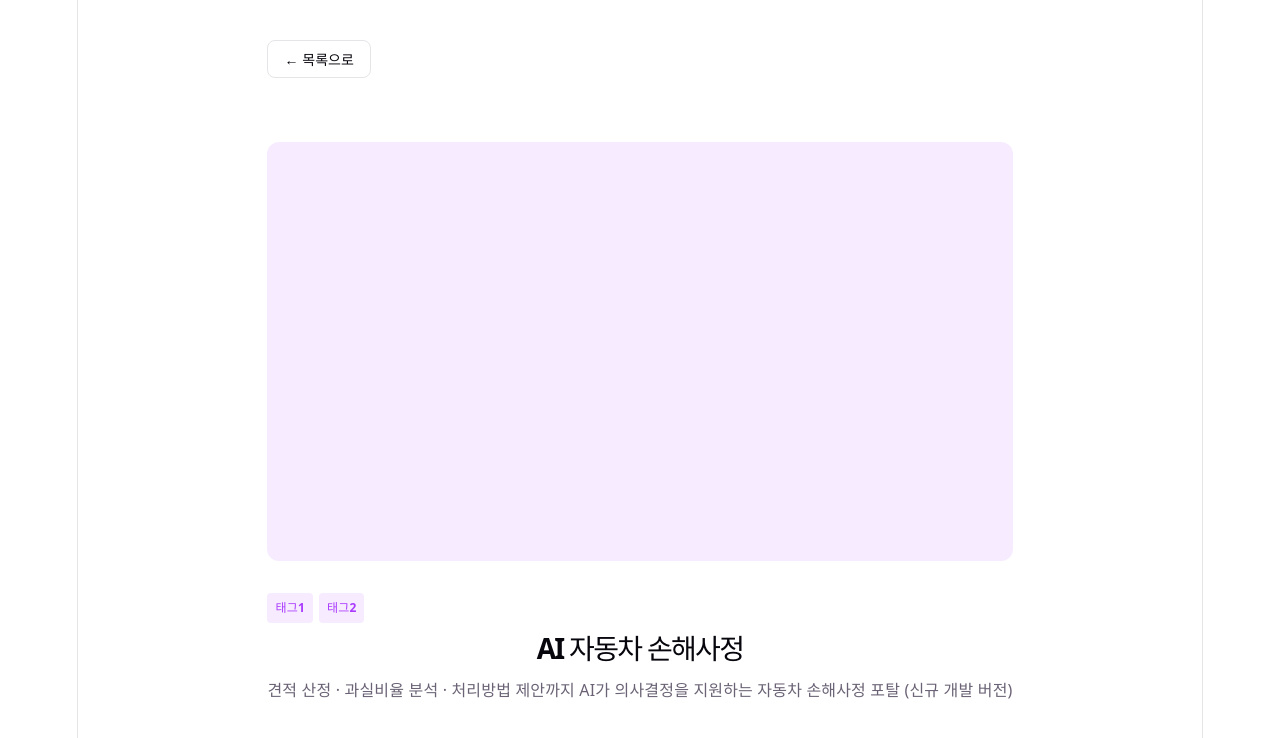
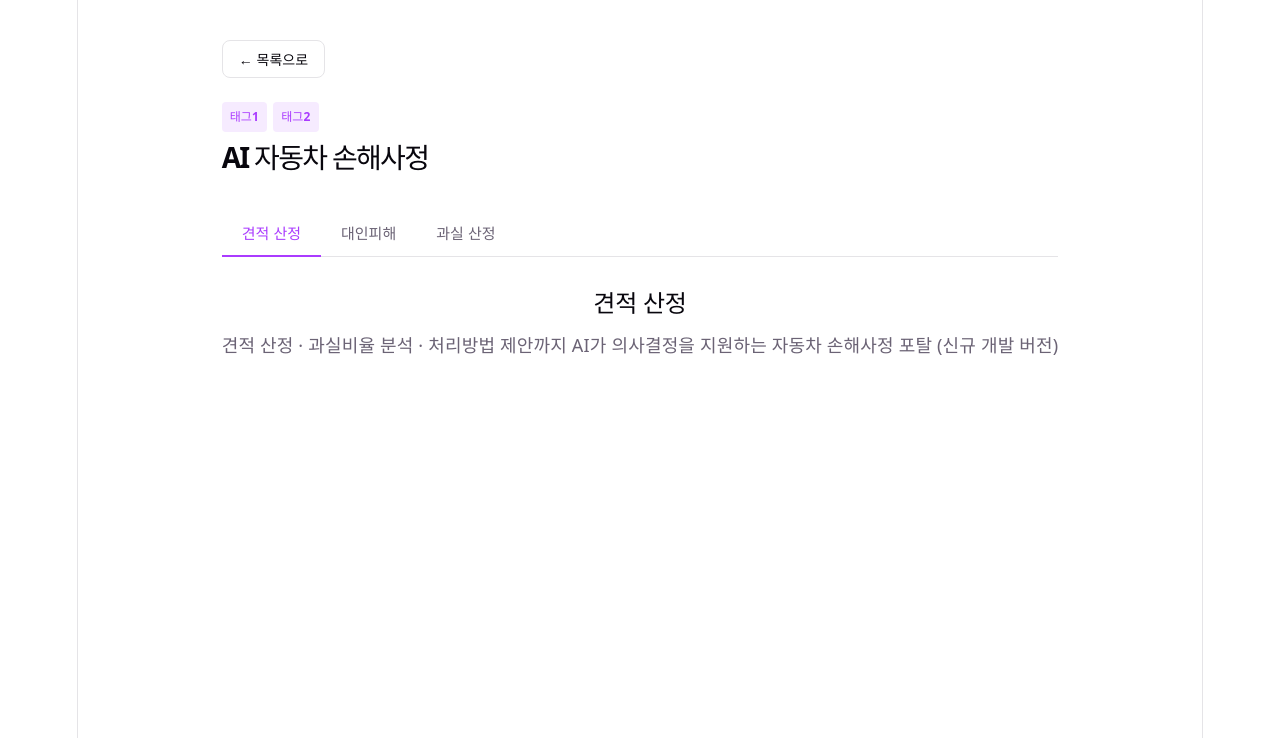
Before and after one commit to munjung/mvp-fe, a React (Vite) app: page /cards/1 in a window 1280 px wide. Shown: the top 738 px of the page. Built offline with nearby package versions, Linux system fonts and the light colour scheme.

Commit message:
tabs 추가

```diff
--- /dev/null
+++ b/src/components/TabMenu.css
@@ -0,0 +1,29 @@
+.tab-menu {
+  display: flex;
+  border-bottom: 1px solid var(--border);
+  margin-bottom: 32px;
+  gap: 0;
+}
+
+.tab-item {
+  padding: 12px 20px;
+  font-size: 15px;
+  font-weight: 500;
+  color: var(--text);
+  background: none;
+  border: none;
+  border-bottom: 2px solid transparent;
+  margin-bottom: -1px;
+  cursor: pointer;
+  transition: color 0.15s, border-color 0.15s;
+
+  &:hover {
+    color: var(--text-h);
+  }
+}
+
+.tab-item--active {
+  color: var(--accent);
+  border-bottom-color: var(--accent);
+  font-weight: 600;
+}
--- /dev/null
+++ b/src/components/TabMenu.tsx
@@ -0,0 +1,26 @@
+import './TabMenu.css'
+
+const TABS = ['견적 산정', '대인피해', '과실 산정']
+
+interface TabMenuProps {
+  active: number
+  onChange: (index: number) => void
+}
+
+function TabMenu({ active, onChange }: TabMenuProps) {
+  return (
+    <nav className="tab-menu">
+      {TABS.map((tab, index) => (
+        <button
+          key={tab}
+          className={`tab-item${active === index ? ' tab-item--active' : ''}`}
+          onClick={() => onChange(index)}
+        >
+          {tab}
+        </button>
+      ))}
+    </nav>
+  )
+}
+
+export default TabMenu
--- /dev/null
+++ b/src/components/tabs/EstimateTab.tsx
@@ -0,0 +1,17 @@
+import type { Card } from '../../api/cards'
+
+interface Props {
+  card: Card
+}
+
+function EstimateTab({ card }: Props) {
+  return (
+    <section>
+      <h2 style={{ color: 'var(--text-h)', marginBottom: 12 }}>견적 산정</h2>
+      <p style={{ color: 'var(--text)', lineHeight: 1.7 }}>{card.description}</p>
+      {/* TODO: 견적 산정 기능 구현 */}
+    </section>
+  )
+}
+
+export default EstimateTab
--- /dev/null
+++ b/src/components/tabs/FaultTab.tsx
@@ -0,0 +1,17 @@
+import type { Card } from '../../api/cards'
+
+interface Props {
+  card: Card
+}
+
+function FaultTab({ card }: Props) {
+  return (
+    <section>
+      <h2 style={{ color: 'var(--text-h)', marginBottom: 12 }}>과실 산정</h2>
+      <p style={{ color: 'var(--text)', lineHeight: 1.7 }}>{card.description}</p>
+      {/* TODO: 과실 산정 기능 구현 */}
+    </section>
+  )
+}
+
+export default FaultTab
--- /dev/null
+++ b/src/components/tabs/InjuryTab.tsx
@@ -0,0 +1,17 @@
+import type { Card } from '../../api/cards'
+
+interface Props {
+  card: Card
+}
+
+function InjuryTab({ card }: Props) {
+  return (
+    <section>
+      <h2 style={{ color: 'var(--text-h)', marginBottom: 12 }}>대인피해</h2>
+      <p style={{ color: 'var(--text)', lineHeight: 1.7 }}>{card.description}</p>
+      {/* TODO: 대인피해 기능 구현 */}
+    </section>
+  )
+}
+
+export default InjuryTab
--- a/src/pages/CardDetail.tsx
+++ b/src/pages/CardDetail.tsx
@@ -1,13 +1,22 @@
+import { useState } from 'react'
 import { useParams, useNavigate } from 'react-router-dom'
 import { useCards } from '../hooks/useCards'
+import TabMenu from '../components/TabMenu'
+import EstimateTab from '../components/tabs/EstimateTab'
+import InjuryTab from '../components/tabs/InjuryTab'
+import FaultTab from '../components/tabs/FaultTab'
 import '../assets/css/App.css'
+
+const TAB_COMPONENTS = [EstimateTab, InjuryTab, FaultTab]
 
 function CardDetail() {
   const { id } = useParams<{ id: string }>()
   const navigate = useNavigate()
   const { data: cards, isLoading, isError } = useCards()
+  const [activeTab, setActiveTab] = useState(0)
 
   const card = cards?.find((c) => c.id === Number(id))
+  const TabContent = TAB_COMPONENTS[activeTab]
 
   return (
     <div className="page">
@@ -15,6 +24,18 @@ function CardDetail() {
         <button className="card-btn" onClick={() => navigate(-1)} style={{ marginBottom: 24 }}>
           ← 목록으로
         </button>
+        {card && (
+          <>
+            <div className="card-tags">
+              {card.tags.map((tag) => (
+                <span key={tag} className="card-tag">{tag}</span>
+              ))}
+            </div>
+            <h1 style={{ fontSize: 28, fontWeight: 700, color: 'var(--text-h)', margin: '12px 0 0' }}>
+              {card.title}
+            </h1>
+          </>
+        )}
       </header>
 
       {isLoading && <p className="status-msg">불러오는 중...</p>}
@@ -22,16 +43,8 @@ function CardDetail() {
 
       {card && (
         <main>
-          <div className="card-thumbnail" style={{ borderRadius: 12, marginBottom: 32 }} />
-          <div className="card-tags">
-            {card.tags.map((tag) => (
-              <span key={tag} className="card-tag">{tag}</span>
-            ))}
-          </div>
-          <h1 style={{ fontSize: 28, fontWeight: 700, color: 'var(--text-h)', margin: '12px 0 16px' }}>
-            {card.title}
-          </h1>
-          <p style={{ fontSize: 16, color: 'var(--text)', lineHeight: 1.7 }}>{card.description}</p>
+          <TabMenu active={activeTab} onChange={setActiveTab} />
+          <TabContent card={card} />
         </main>
       )}
 
```
